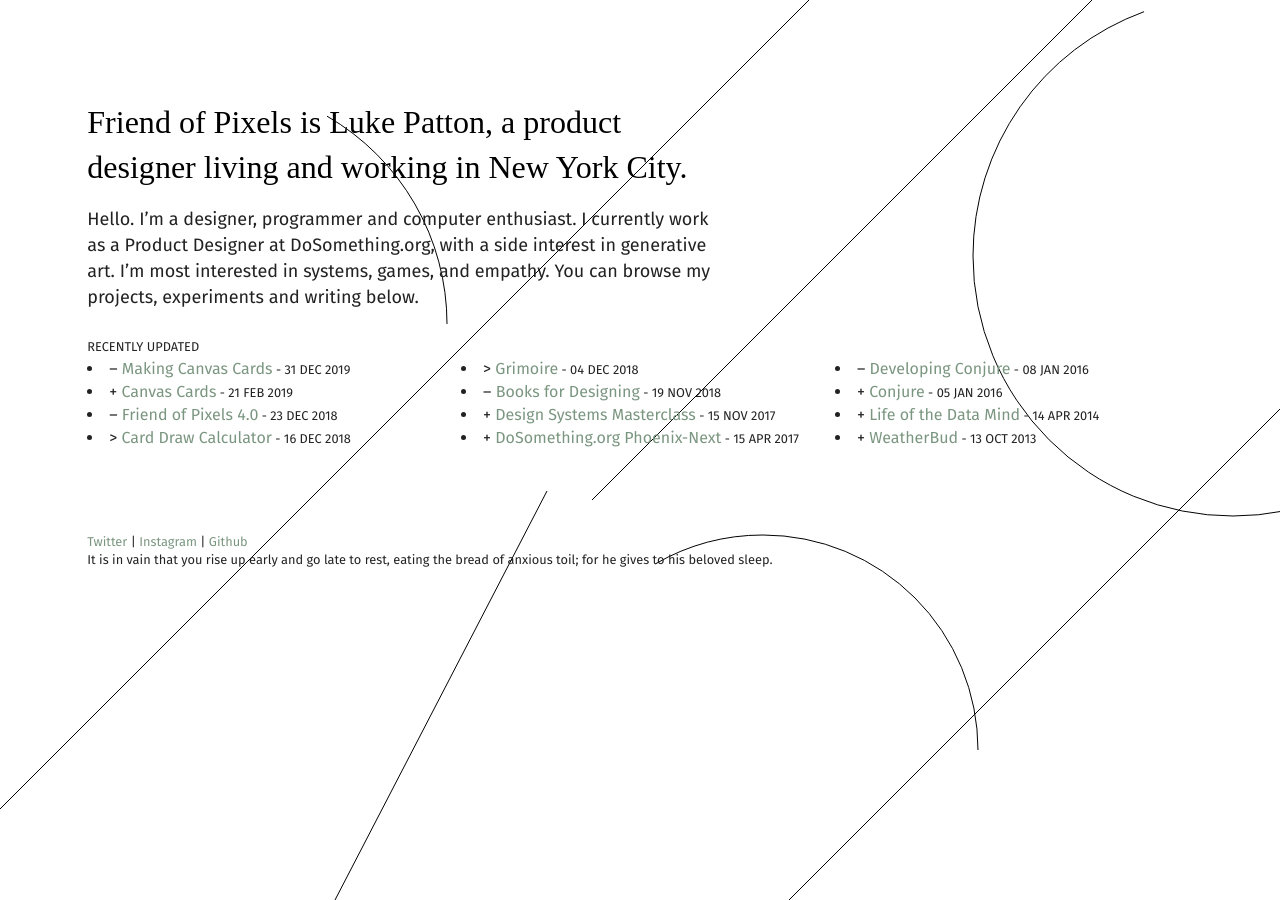
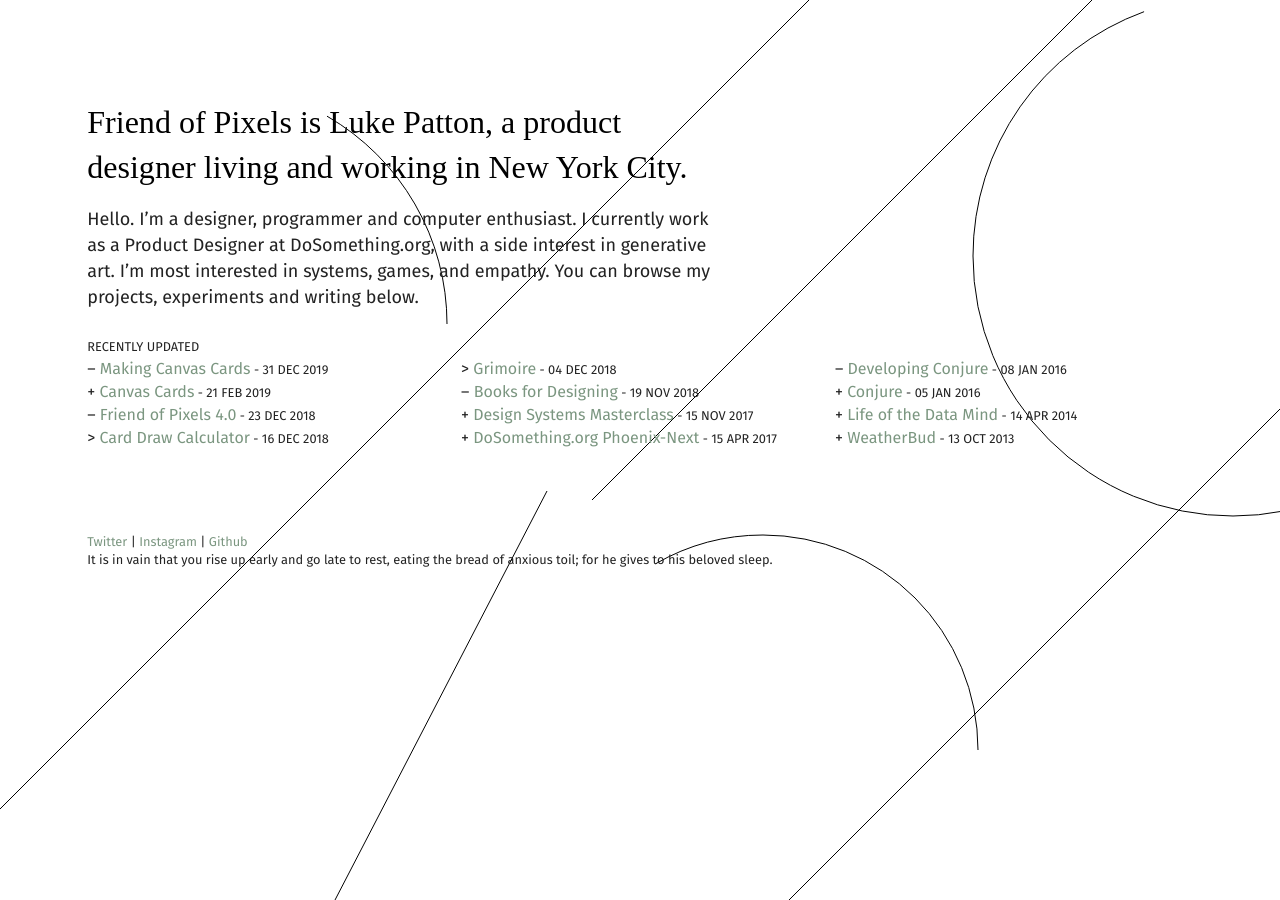
Before and after one commit to lkpttn/lkpttn.github.io, a Jekyll site: the page built from index.md, in a window 1280 px wide. Built offline with Jekyll 4.4.1, drawn with Linux system fonts in a browser that asks for light colours; some web fonts are replaced.

```diff
--- a/_posts/2019-12-31-making-canvas-cards.markdown
+++ b/_posts/2019-12-31-making-canvas-cards.markdown
@@ -98,7 +98,7 @@ Once the card's visual design was set, I would go through and clean up the code.
 
 I love all my children equally, but I do have some favorites that stick out to me for particular reasons. In chronological order:
 
-#### 006 - Nowhere/Tomorrow**
+#### 006 - Nowhere/Tomorrow
 
 This was the first card that used some unorthodox techniques for drawing, even if it's not truly generative. I saw a similar image on a comic book panel that a friend had as part of a screensaver. We use just a little math to angle the ellipses and a sneaky half elipse to give the ball a 3D effect.
 
--- a/assets/canvas.js
+++ b/assets/canvas.js
@@ -4,7 +4,7 @@ let context = canvas.getContext('2d');
 let width = (canvas.width = window.innerWidth);
 let height = (canvas.height = window.innerHeight);
 
-let strokeColor = 'rgba(0,0,0,1)';
+let strokeColor = 'rgba(0,0,0,0.4)';
 let bgColor = 'rgba(255, 255, 255, 1.0';
 
 // Create the bg before changing the origin
--- a/assets/style.css
+++ b/assets/style.css
@@ -127,6 +127,7 @@ code {
 pre {
   padding: 20px;
   overflow-x: auto;
+  margin-bottom: 1.3em;
 }
 pre > code {
   border: 0;
@@ -181,6 +182,7 @@ pre > code {
 .list-columns {
   column-count: 1;
   column-gap: 1em;
+  list-style: none;
 }
 
 @media (min-width: 500px) {
```
Also changed, not shown: other parts of _posts/2019-12-31-making-canvas-cards.markdown (+1 -1 lines).
